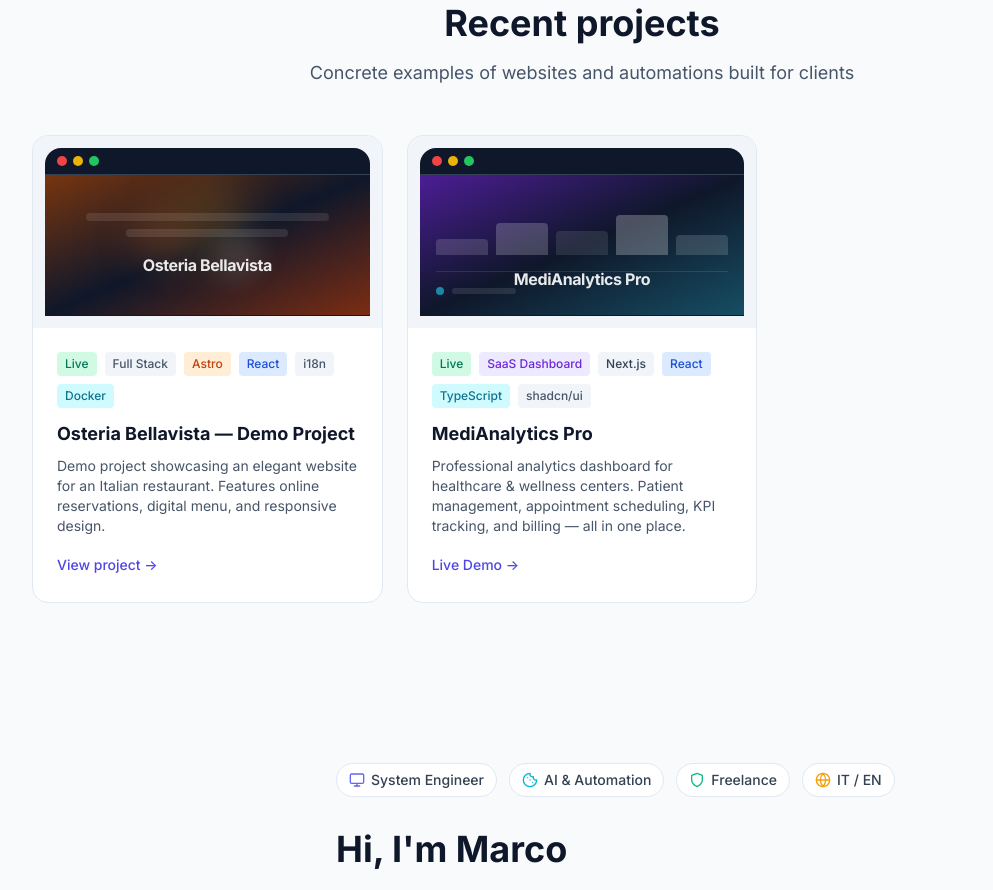
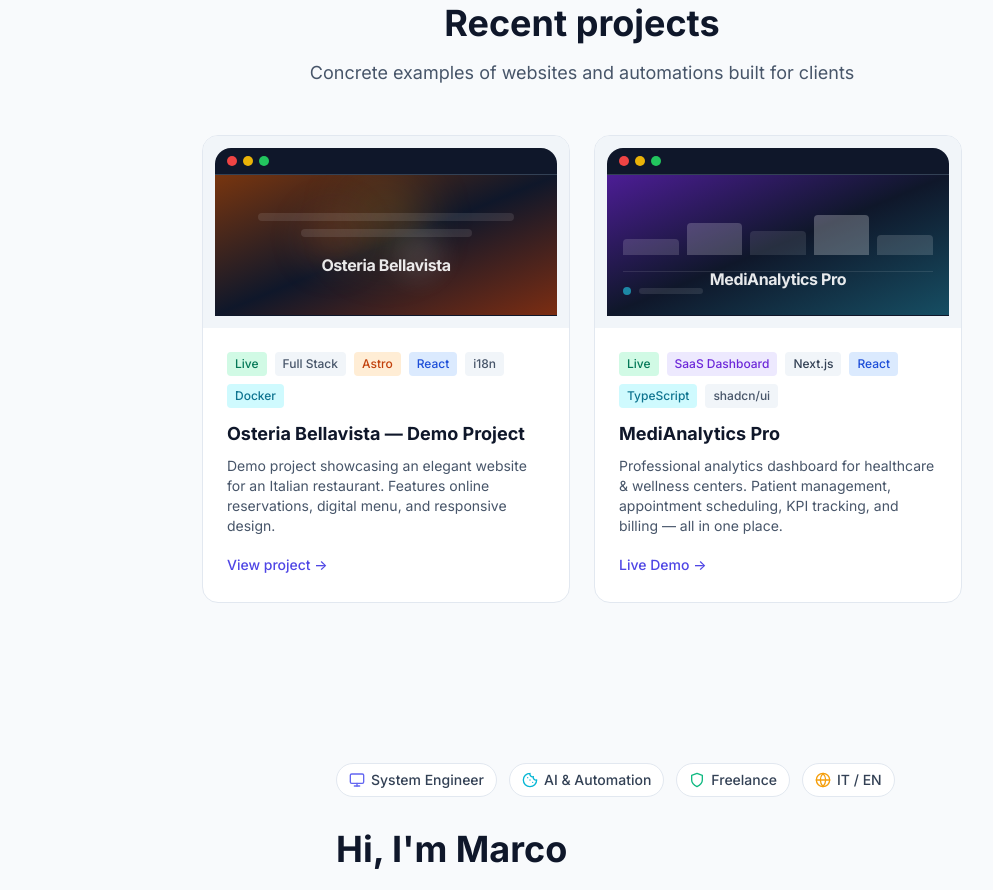
Before and after one commit to Mavqo/portfolio, an Astro site: page / in a window 1280 px wide. Shown: the part 3520-4410 px from the top of the page, without its empty margins (58-1051 px from the left). Built offline with nearby package versions, Linux system fonts and the light colour scheme; Astro itself is replaced by a stand-in of ours.

Commit message:
style: center projects grid now that section has two cards

```diff
--- a/src/components/sections/Projects.astro
+++ b/src/components/sections/Projects.astro
@@ -15,7 +15,7 @@
       </p>
     </div>
 
-    <div class="grid md:grid-cols-2 lg:grid-cols-3 gap-6">
+    <div class="grid md:grid-cols-2 gap-6 max-w-[760px] mx-auto">
       {/* Osteria Bellavista */}
       <div class="group bg-white dark:bg-slate-800 rounded-2xl overflow-hidden border border-slate-200 dark:border-slate-700 hover:shadow-xl transition-all duration-300">
         <div class="h-48 bg-slate-100 dark:bg-slate-900 p-3">
```
